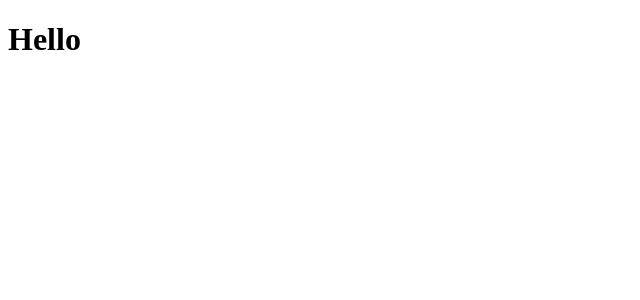
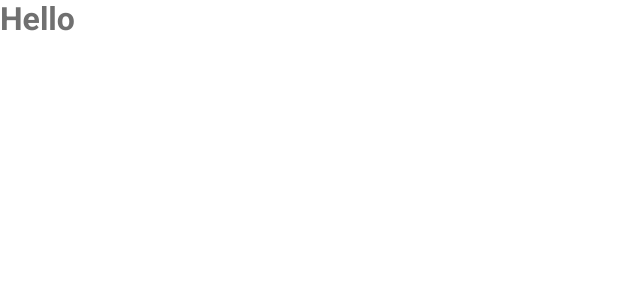
Before and after one commit to mateus2a/clone-google-homepage, a React (Vite) app: page / in a window 1280 px wide. Shown: the top 300 px of the page, without its empty margins (0-640 px from the left). Built offline with nearby package versions, Linux system fonts and the light colour scheme.

Commit message:
chore: add GlobalStyle

```diff
--- a/src/App.tsx
+++ b/src/App.tsx
@@ -1,10 +1,10 @@
 import React from "react";
-
+import { GlobalStyle } from "./styles/global.ts";
 export default function App() {
-
   return (
-    <div className="App">
+    <>
+      <GlobalStyle />
       <h1>Hello</h1>
-    </div>
+    </>
   )
 }
--- /dev/null
+++ b/src/styles/global.ts
@@ -0,0 +1,42 @@
+import { createGlobalStyle }  from 'styled-components';
+
+export const GlobalStyle = createGlobalStyle`
+  :root {
+    --white: #FFFFFF;
+    --border: #E3E3E3;
+    --button: #F8F8F8;
+    --bottom: #F2F2F2;
+    --text-dark: #707070;
+    --text-middle-dark: #7B7B7B;
+    --text-link: #1A0DBD;
+  }
+  * {
+    margin: 0;
+    padding: 0;
+    outline: 0;
+    box-sizing: border-box;
+  }
+  html {
+    @media (max-width: 1080px) {
+      font-size: 14px;
+    }
+  }
+  body {
+    background: var(--white);
+    text-rendering: optimizeLegibility !important;
+    -webkit-font-smoothing: antialiased !important;
+    -moz-osx-font-smoothing: grayscale;
+  }
+  body, input, button {
+    font-family: 'Roboto', sans-serif;
+    font-weight: 400;
+    color: var(--text-dark);
+  }
+  button {
+    cursor: pointer;
+  }
+  [disabled] {
+    opacity: 0.6;
+    cursor: not-allowed;
+  }
+`;
```
